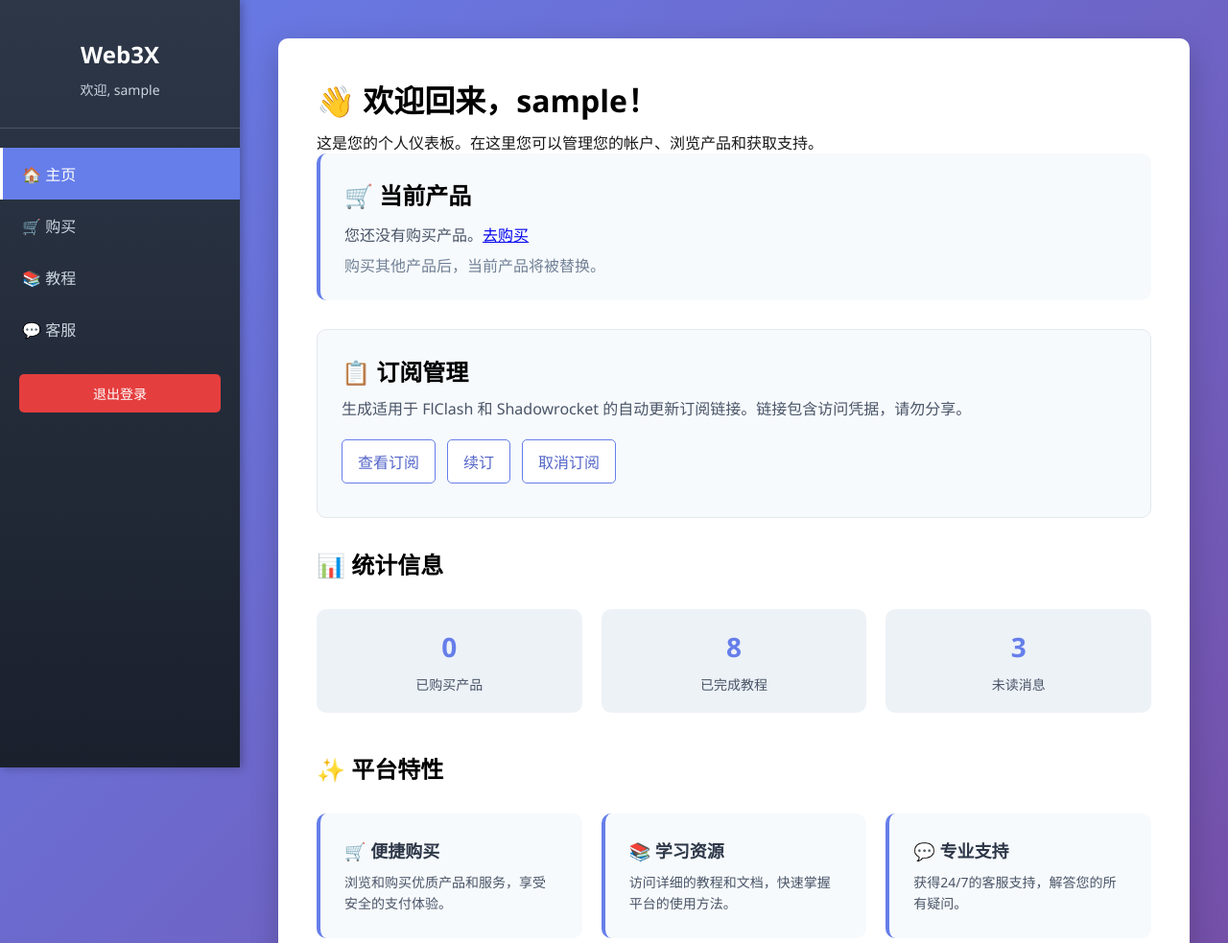
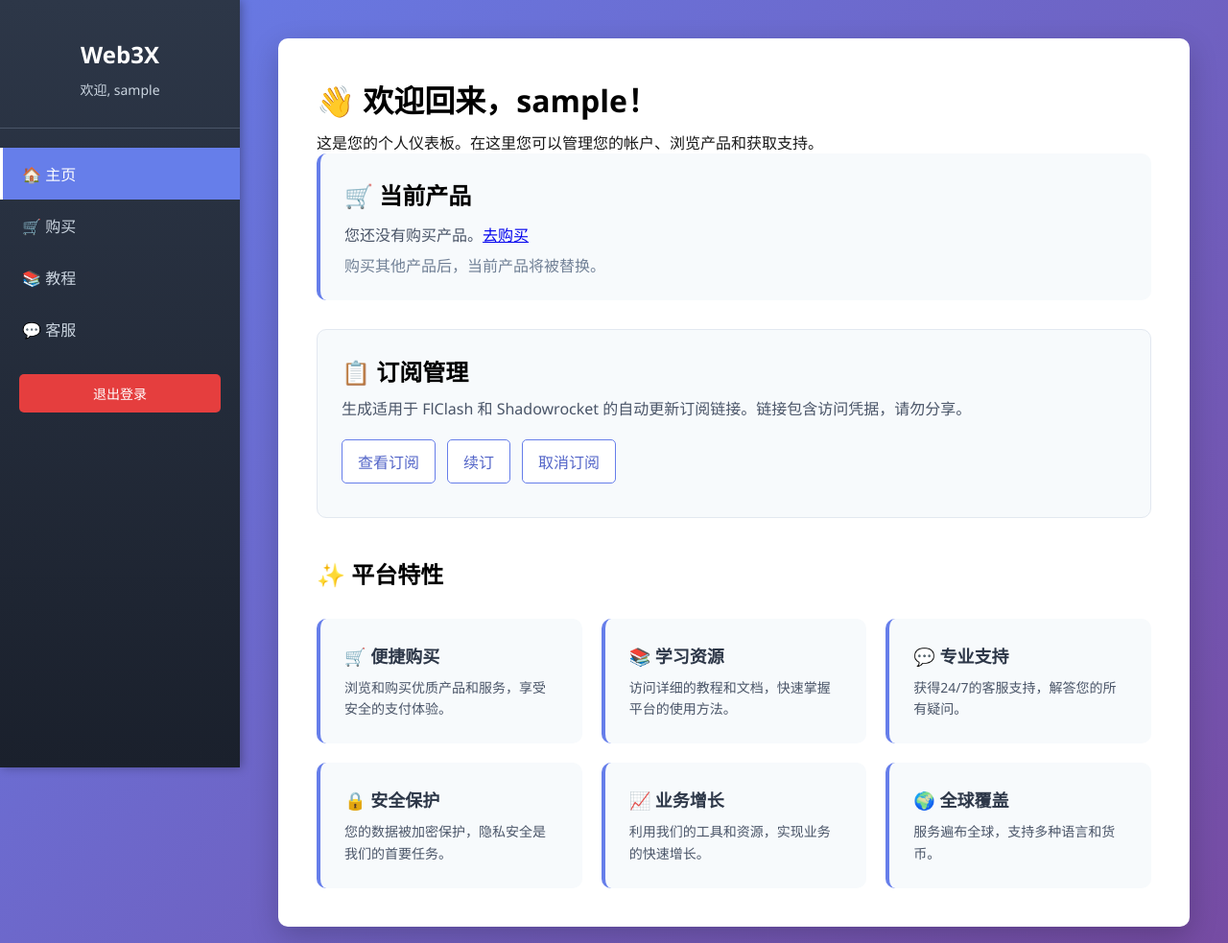
Before and after one commit to suncongch/web3x, a Flask app: page /home in a window 1280 px wide. Shown: the top 983 px of the page at 96% size. Run offline with Flask 3, Linux system fonts and the light colour scheme; the visitor is signed in with stand-in values (Sample User, id 1); data that the repository does not hold is empty.

Commit message:
ui purchse change

```diff
--- a/templates/home.html
+++ b/templates/home.html
@@ -54,31 +54,6 @@
         line-height: 1.6;
     }
 
-    .stats {
-        display: grid;
-        grid-template-columns: repeat(3, 1fr);
-        gap: 20px;
-        margin-top: 30px;
-    }
-
-    .stat-item {
-        background: #edf2f7;
-        padding: 20px;
-        border-radius: 10px;
-        text-align: center;
-    }
-
-    .stat-number {
-        font-size: 28px;
-        font-weight: bold;
-        color: #667eea;
-        margin-bottom: 10px;
-    }
-
-    .stat-label {
-        color: #4a5568;
-        font-size: 14px;
-    }
 
     .subscription-management {
         background: #f7fafc;
@@ -133,9 +108,6 @@
             font-size: 24px;
         }
 
-        .stats {
-            grid-template-columns: 1fr;
-        }
     }
 </style>
 {% endblock %}
@@ -166,22 +138,6 @@
         </div>
     </div>
 </section>
-
-<h2>📊 统计信息</h2>
-<div class="stats">
-    <div class="stat-item">
-        <div class="stat-number">{{ 1 if current_order else 0 }}</div>
-        <div class="stat-label">已购买产品</div>
-    </div>
-    <div class="stat-item">
-        <div class="stat-number">8</div>
-        <div class="stat-label">已完成教程</div>
-    </div>
-    <div class="stat-item">
-        <div class="stat-number">3</div>
-        <div class="stat-label">未读消息</div>
-    </div>
-</div>
 
 <h2 style="margin-top: 40px; margin-bottom: 20px;">✨ 平台特性</h2>
 <div class="features">
--- a/templates/purchase.html
+++ b/templates/purchase.html
@@ -244,7 +244,7 @@
 <h1 class="section-title">🛒 浏览产品</h1>
 <p>每个账号同时拥有一个当前产品，购买新产品后将替换原产品。</p>
 
-<div class="filter-section">
+<div class="filter-section" hidden>
     <div class="filter-title">按类别筛选</div>
     <div class="filter-buttons">
         <button class="filter-btn active">全部</button>
```
